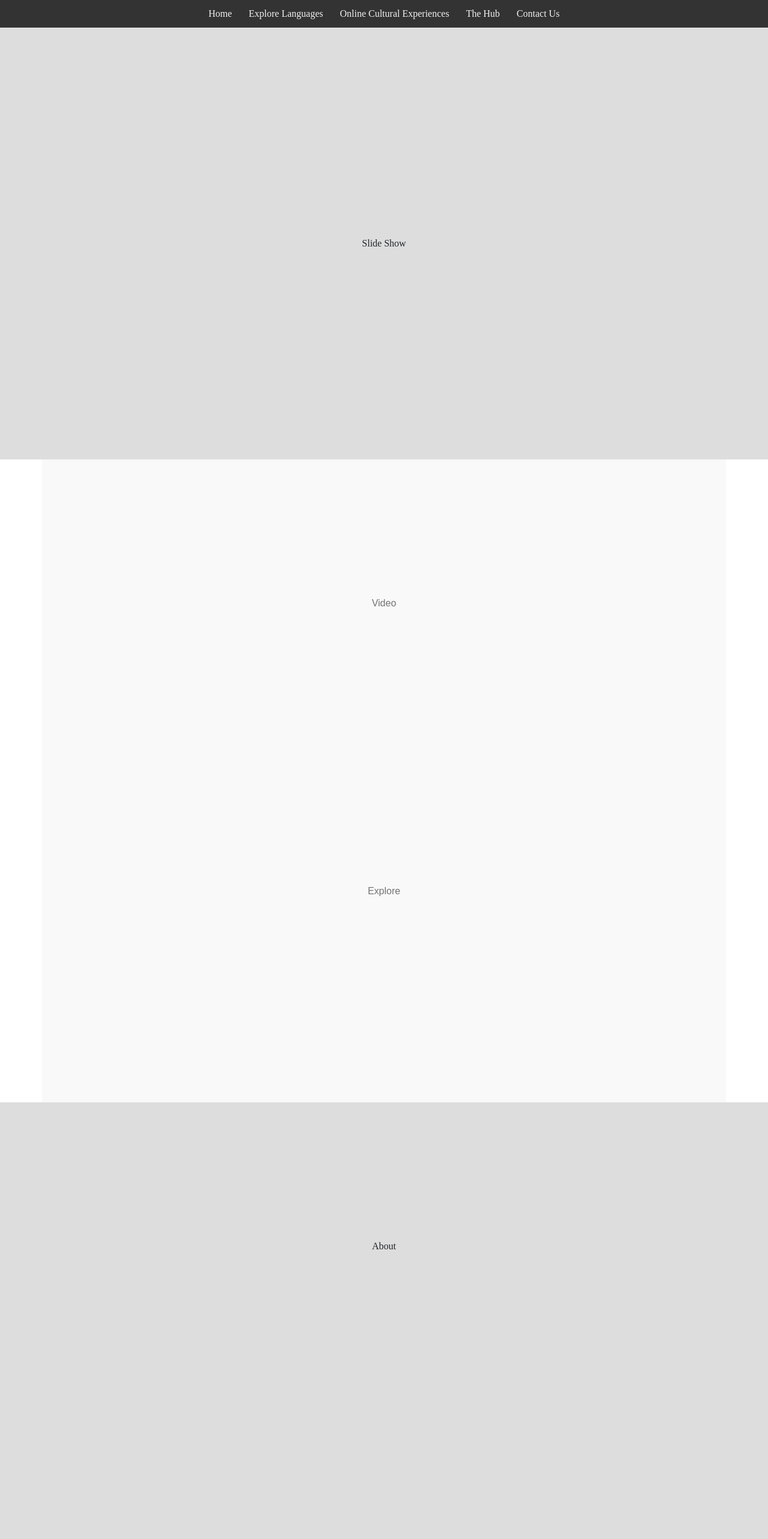
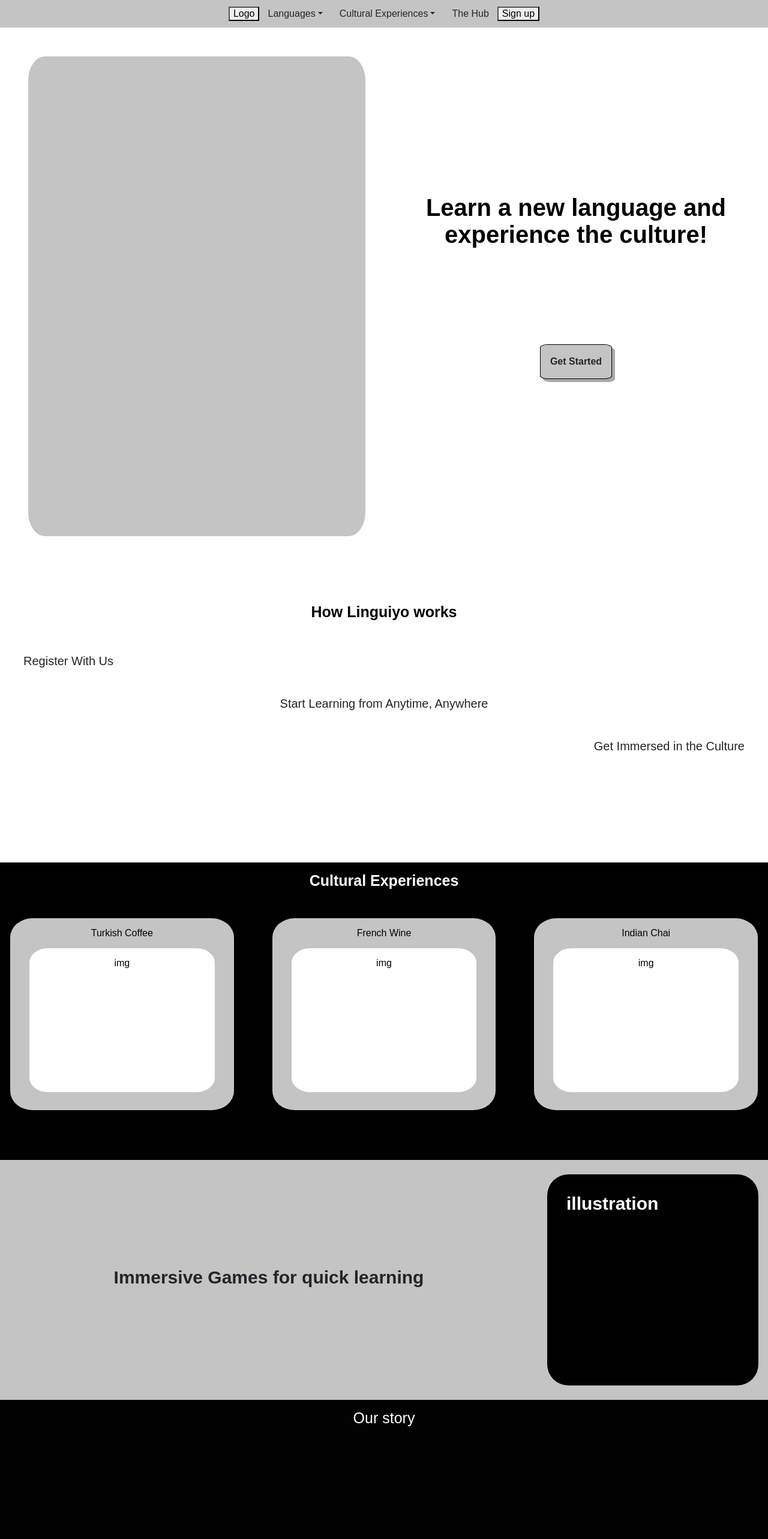
Before and after one commit to SurajGutti/Linguiyo, a React (Create React App) app in the folder frontend/: page / in a window 1280 px wide. Shown: the top 2566 px of the page at 60% size. Built offline with nearby package versions, Linux system fonts and the light colour scheme.

Commit message:
made home page look like figma prototype

```diff
--- a/frontend/src/components/home_page/home_page.jsx
+++ b/frontend/src/components/home_page/home_page.jsx
@@ -4,26 +4,73 @@ import 'bootstrap/dist/css/bootstrap.min.css';
 import './home_page_style.css'
 
 class HomePage extends React.Component {
-    constructor(props) {
-        super(props);
-    }
-
     render() {
         return (
-            <div className="wrapper">
-                <div className="slides">
-                    <h2>Slide Show</h2>
+            <div>
+                <div className="intro container">
+                    <div className="row">
+                        <div className="col-sm">
+                            <div className="main-img">
+                            </div>
+                        </div>
+                        <div className="col-sm intro-right">
+                            <h2>Learn a new language and experience the culture!</h2>
+                            <button className="btn get-started">Get Started</button>
+                        </div>
+                    </div>
                 </div>
                 <div className="container">
-                    <div className="video">
-                        <h2>Video</h2>
-                    </div>
-                    <div className="explore">
-                        <h2>Explore</h2>
+                    <div className="second-section">
+                        <h2>How Linguiyo works</h2>
+                        <div>
+                            <h4>Register With Us</h4>
+                        </div>
+                        <div className="text-center">
+                            <h4>Start Learning from Anytime, Anywhere</h4>
+                        </div>
+                        <div className="text-right">
+                            <h4>Get Immersed in the Culture</h4>
+                        </div>
                     </div>
                 </div>
-                <div className="about">
-                    <h2>About</h2>
+                <div className="cultural-exp">
+                    <h2>Cultural Experiences</h2>
+                    <div className="row">
+                        <div className="col-sm">
+                            <h3>Turkish Coffee</h3>
+                            <div className="culture-img">
+                                img
+                            </div>
+                        </div>
+                        <div className="col-sm">
+                            <h3>French Wine</h3>
+                            <div className="culture-img">
+                                img
+                            </div>
+                        </div>
+                        <div className="col-sm">
+                            <h3>Indian Chai</h3>
+                            <div className="culture-img">
+                                img
+                            </div>
+                        </div>
+                    </div>
+                </div>
+                <div className="game-section">
+                    <div className="game-grid">
+                        <h2>Immersive Games for quick learning</h2>
+                        <div >
+                            <h3>illustration</h3>
+                        </div>
+                    </div>
+                </div>
+                <div className="our-story">
+                    <div>
+                        <h2>Our story</h2>
+                    </div>
+                    <div className="d-flex justify-content-center">
+                        <Link className="btn">Find Out More</Link>
+                    </div>
                 </div>
             </div>
         )
--- a/frontend/src/components/home_page/home_page_style.css
+++ b/frontend/src/components/home_page/home_page_style.css
@@ -16,41 +16,160 @@ time, mark, audio, video {
 	border: 0;
 	font-size: 100%;
 	font: inherit;
+	font-family: Arial, Helvetica, sans-serif;
 	vertical-align: baseline;
 }
 
-.wrapper{
-	display:grid;
+body{
+	overflow-x: hidden;
 }
 
-.slides{
-	height: 45em;
-	text-align: center;
-	line-height: 45;
+@media (min-width: 1200px){
+	.container {
+		max-width: 1620px;
+	}
 }
 
-.video{
-	height: 30em;
-	text-align: center;
-	line-height: 30;
+@media (min-width: 768px){
+	.container {
+		max-width: 1620px;
+	}
 }
 
-.explore{
-	height: 30em;
-	text-align: center;
-	line-height: 30;
+/* intro section */
+.intro{
+	height: 60rem;
 }
 
-.about{
-	height: 50em;
+
+.intro-right{
+	font-size: 40px;
+	font-weight: bolder;
 	text-align: center;
-	line-height: 30;
+	margin: auto;
 }
 
-.wrapper > div{
-	background: rgb(250, 249, 249);
+.intro-right h2{
+	color: #000000;
 }
 
-.wrapper > div:nth-child(odd){
-	background: #ddd;
+.intro-right .btn{
+	background-color: #C4C4C4;
+	margin-top: 10rem;
+	padding: 1rem;
+	border-radius: 10%;
+	box-shadow: darkgray 5px 5px;
+	border: 1px solid black;
+	font-weight: bolder;
 }
+
+.main-img{
+	background-color: #C4C4C4;
+	height: 50rem;
+	padding: 2rem;
+	margin: 3rem 1rem 1rem 2rem;
+	border-radius: 5%;
+}
+
+/* How Linguiyo works section*/
+.second-section{
+	height: 20rem;
+}
+
+.second-section h2 {
+	font-size: 25px;
+	text-align: center;
+	color: #000000;
+	font-weight: bolder;
+	padding-bottom: 2rem;
+}
+
+.second-section h4 {
+	font-size: 20px;
+	padding: 1.5rem;
+
+}
+
+/* Cultural exp section */
+
+.cultural-exp{
+	height: 31rem;
+	background-color: #000000;
+	color: #FFFFFF;
+}
+
+.cultural-exp h2{
+	font-size: 25px;
+	text-align: center;
+	padding: 1rem;
+	font-weight: bolder;
+}
+
+.cultural-exp .col-sm{
+	background-color: #C4C4C4;
+	padding: 1rem;
+	text-align: center;
+	color: black;
+	margin: 2rem;
+	height: 20rem;
+	border-radius: 10%;
+}
+
+.culture-img{
+	background-color: white;
+	padding: 1rem;
+	height: 15rem;
+	margin: 1rem;
+	border-radius: 10%;
+}
+
+/* Immersive game section */
+
+.game-section{
+	height: 25rem;
+	background-color: #C4C4C4;
+	font-weight: bolder;
+	font-size: 30px;
+}
+
+.game-section h2{
+	margin: auto;
+}
+
+.game-grid{
+	display: grid;
+	grid-template-columns: 70% 30%;
+}
+
+.game-grid h3{
+	background-color: black;
+	height: 22rem;
+	padding: 2rem;
+	margin: 1.5rem 1rem 1rem 1rem;
+	border-radius: 10%;
+	color: white;
+}
+
+/* Our Story */
+
+.our-story{
+	height: 25rem;
+	background-color: #020202;
+	color: white;
+}
+
+.our-story h2{
+	text-align: center;
+	padding: 1rem;
+	font-size: 25px;
+}
+
+.our-story .btn{
+	padding: .5rem;
+	background-color: #C4C4C4;
+	color: black;
+	margin-top: 13rem;
+	border: #000000 1px solid;
+	box-shadow: #C4C4C4 3px 3px;
+	font-weight: bolder;
+}
--- a/frontend/src/components/navbar/navbar.jsx
+++ b/frontend/src/components/navbar/navbar.jsx
@@ -4,38 +4,17 @@ import './navbar_style.css';
 import { Link } from 'react-router-dom';
 
 class Navbar extends React.Component {
-    listener = null;
-    state = {
-        nav: false
-    }
-    componentDidMount() {
-        window.addEventListener("scroll", this.handleScroll);
-    }
-    componentWillUnmount() {
-        window.removeEventListener('scroll');
-    }
-    handleScroll = () => {
-        if (window.pageYOffset > 140) {
-            if (!this.state.nav) {
-                this.setState({ nav: true });
-            }
-        } else {
-            if (this.state.nav) {
-                this.setState({ nav: false });
-            }
-        }
-
-    }
-
     render() {
         return (
             <div id="navbar">
-                <Link to="/">Home</Link>
-                <Link to="/">Explore Languages</Link>
-                <Link to="/cultural-experience-land">Online Cultural Experiences</Link>
+                <button>Logo</button>
+                <Link className="dropdown-toggle" to="/">Languages
+                    <span className="caret"></span></Link>
+                <Link className="dropdown-toggle" to="/cultural-experience-land">Cultural Experiences
+                    <span className="caret"></span></Link>
                 <Link to="/">The Hub</Link>
-                <Link to="/">Contact Us</Link>
-            </div>
+                <button>Sign up</button>
+            </div >
         );
     }
 }
--- a/frontend/src/components/navbar/navbar_style.css
+++ b/frontend/src/components/navbar/navbar_style.css
@@ -1,16 +1,58 @@
 #navbar {
     overflow: hidden;
-    background-color: #333;
+    background-color: #C4C4C4;
     text-align: center;
 }
 
 #navbar a {
     display: inline-block;
-    color: #f2f2f2;
+    color: #252525;
+    font-family: Arial, Helvetica, sans-serif;
     text-align: center;
     padding: 14px;
     text-decoration: none;
 }
+
+.dropbtn {
+    background-color: #4CAF50;
+    color: white;
+    padding: 16px;
+    font-size: 16px;
+    border: none;
+  }
+
+  /* The container <div> - needed to position the dropdown content */
+  .dropdown {
+    position: relative;
+    display: inline-block;
+  }
+
+  /* Dropdown Content (Hidden by Default) */
+  .dropdown-content {
+    display: none;
+    position: absolute;
+    background-color: #f1f1f1;
+    min-width: 160px;
+    box-shadow: 0px 8px 16px 0px rgba(0,0,0,0.2);
+    z-index: 1;
+  }
+
+  /* Links inside the dropdown */
+  .dropdown-content a {
+    color: black;
+    padding: 12px 16px;
+    text-decoration: none;
+    display: block;
+  }
+
+  /* Change color of dropdown links on hover */
+  .dropdown-content a:hover {background-color: #ddd;}
+
+  /* Show the dropdown menu on hover */
+  .dropdown:hover .dropdown-content {display: block;}
+
+  /* Change the background color of the dropdown button when the dropdown content is shown */
+  .dropdown:hover .dropbtn {background-color: #3e8e41;}
 
 .content {
     padding: 16px;
```
Also changed, not shown: 1 other file (tests, documents, lock files or other folders).
